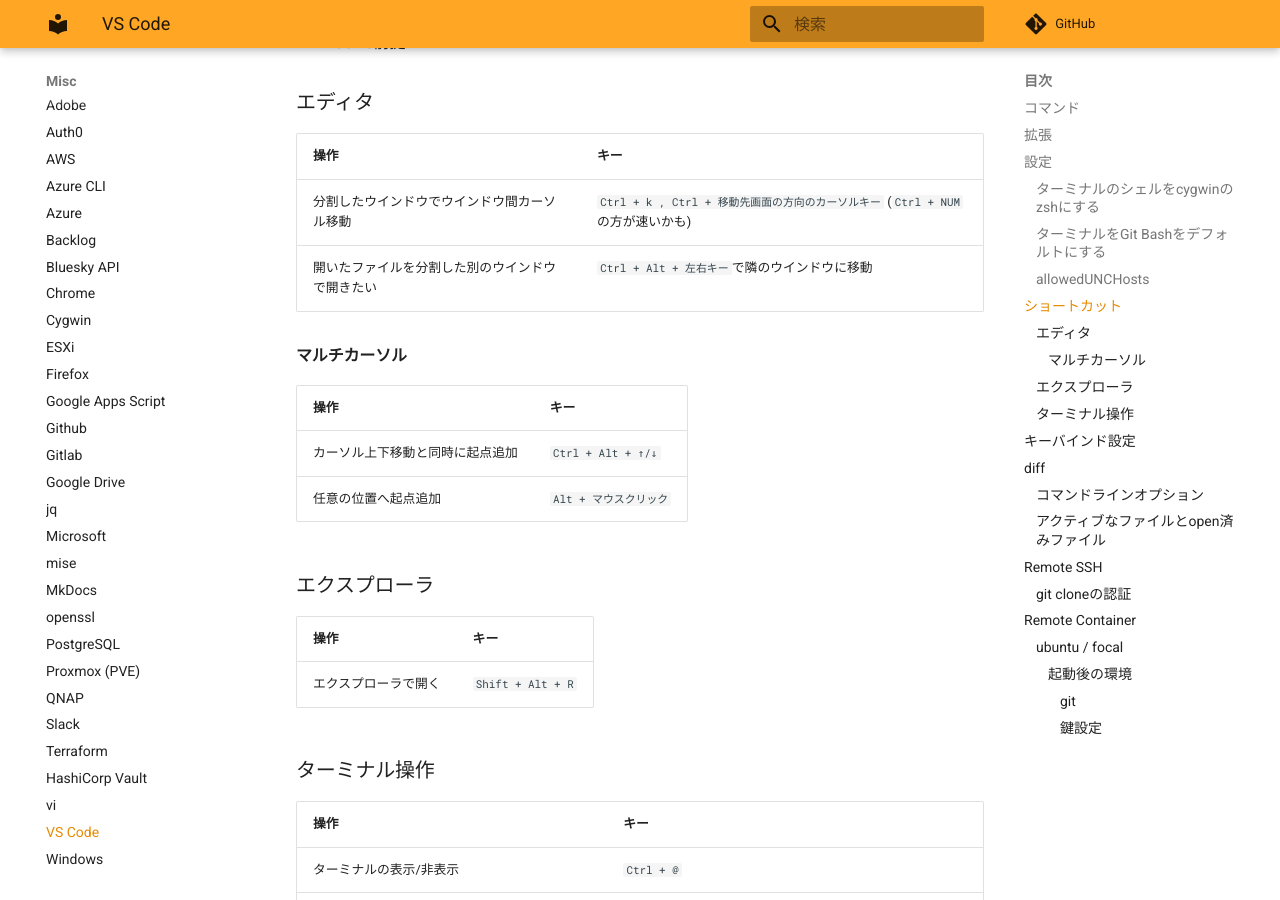
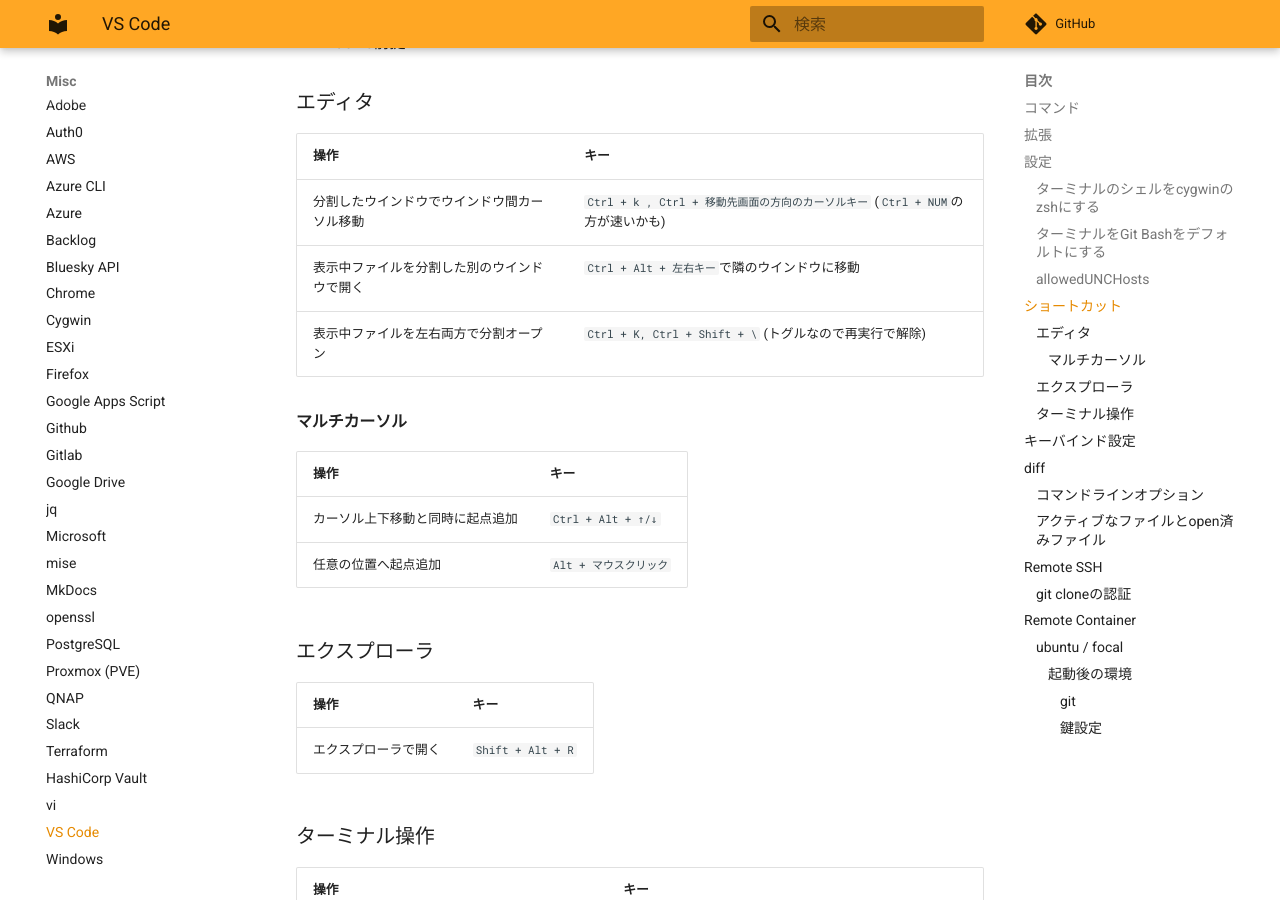
Before and after one commit to zaki-lknr/docs, an MkDocs documentation site: the page built from docs/Misc/vscode.md, in a window 1280 px wide and 900 px high, scrolled down 2824 px. Built offline with MkDocs 1.6.1 and Material for MkDocs 9.7.7, drawn with Linux system fonts in a browser that asks for light colours; comment, search, counter and statistics services are not loaded.

Commit message:
add: misc/vscode: 分割ウインドウのショートカット

```diff
--- a/docs/Misc/vscode.md
+++ b/docs/Misc/vscode.md
@@ -104,10 +104,11 @@ settings.jsonに直接記載する場合は以下の通り。
 
 ### エディタ
 
-| 操作                       | キー                                  |
-| ------------------------ | ----------------------------------- |
-| 分割したウインドウでウインドウ間カーソル移動   | `Ctrl + k , Ctrl + 移動先画面の方向のカーソルキー` (`Ctrl + NUM`の方が速いかも) |
-| 開いたファイルを分割した別のウインドウで開きたい | `Ctrl + Alt + 左右キー`で隣のウインドウに移動      |
+| 操作                     | キー                                                        |
+| ---------------------- | --------------------------------------------------------- |
+| 分割したウインドウでウインドウ間カーソル移動 | `Ctrl + k , Ctrl + 移動先画面の方向のカーソルキー` (`Ctrl + NUM`の方が速いかも) |
+| 表示中ファイルを分割した別のウインドウで開く | `Ctrl + Alt + 左右キー`で隣のウインドウに移動                            |
+| 表示中ファイルを左右両方で分割オープン    | `Ctrl + K, Ctrl + Shift + \` (トグルなので再実行で解除)               |
 
 #### マルチカーソル
 
```
